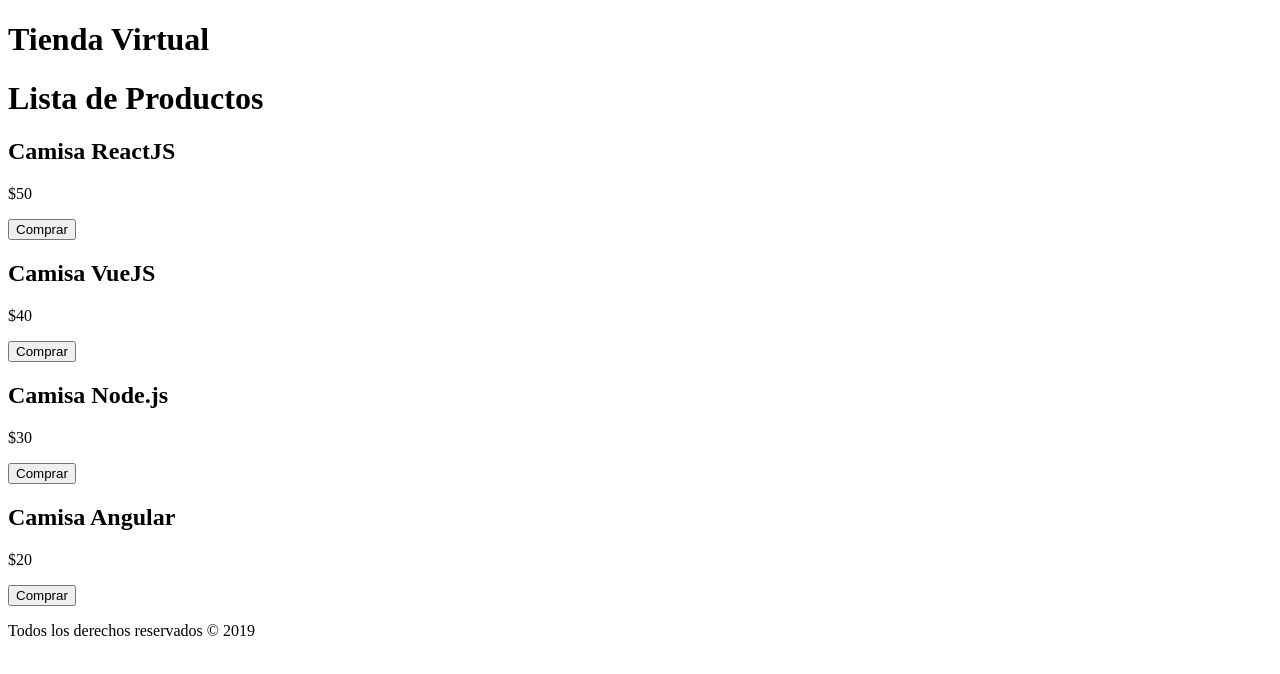
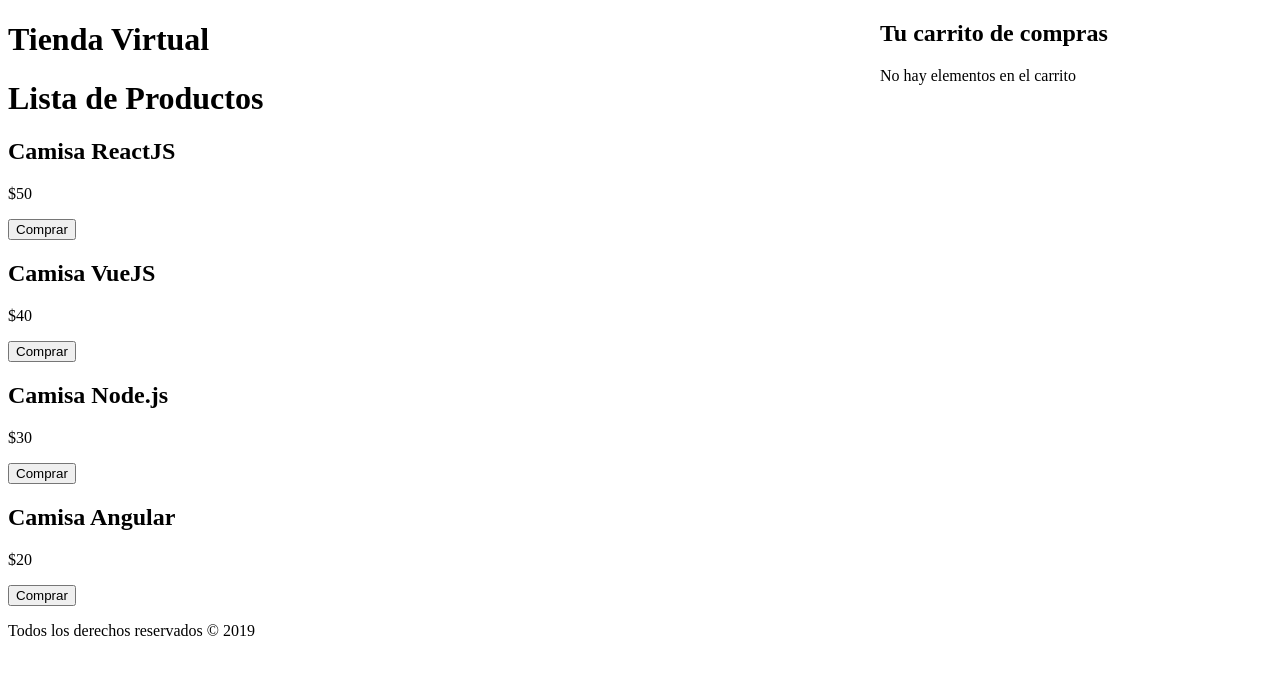
Before and after one commit to codigoconjuan/basicos, a React (Create React App) app: page / in a window 1280 px wide. Shown: the top 674 px of the page. Built offline with nearby package versions, Linux system fonts and the light colour scheme; the HTML template or start-up script is replaced by a standard one.

Commit message:
listando productos del carrito

```diff
--- a/src/App.js
+++ b/src/App.js
@@ -2,6 +2,7 @@
 import Header from './components/Header';
 import Footer from './components/Footer';
 import Producto from './components/Producto';
+import Carrito from './components/Carrito';
 
 function App() {
 
@@ -37,6 +38,10 @@
             />
         ))}
 
+        <Carrito
+            carrito={carrito}
+        />
+
         <Footer
           fecha={fecha}
         />
--- /dev/null
+++ b/src/components/Carrito.js
@@ -0,0 +1,21 @@
+import React from 'react';
+import './carrito.css';
+import Producto from './Producto';
+
+const Carrito = ({carrito}) => (
+    <div className="carrito">
+        <h2>Tu carrito de compras</h2>
+
+        {carrito.length === 0
+        ? <p>No hay elementos en el carrito</p>
+        : carrito.map(producto => (
+            <Producto
+                key={producto.id}
+                producto={producto}
+            />
+        )) }
+    </div>
+
+);
+
+export default Carrito;
--- /dev/null
+++ b/src/components/carrito.css
@@ -0,0 +1,7 @@
+.carrito {
+    position: fixed;
+    top: 0;
+    right: 0;
+    background-color: white;
+    width: 400px;
+}
```
